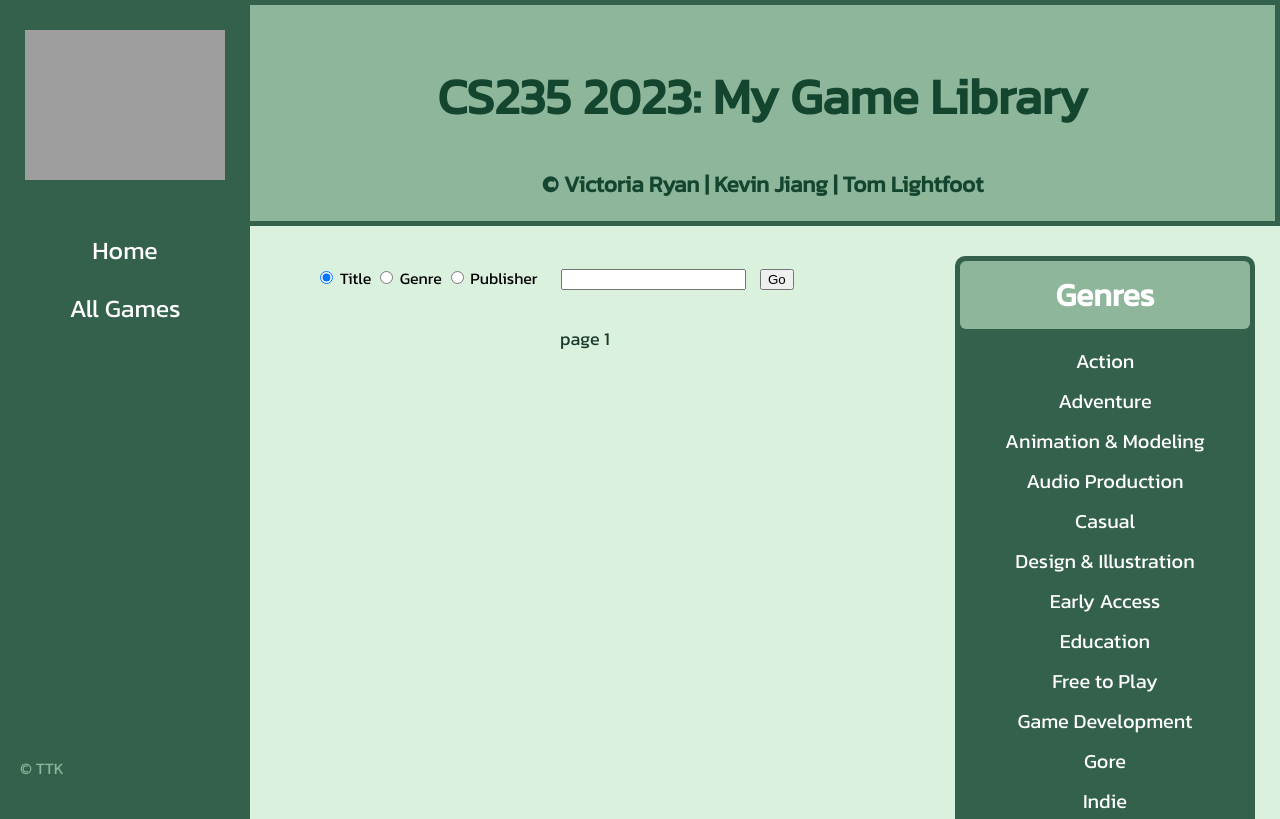
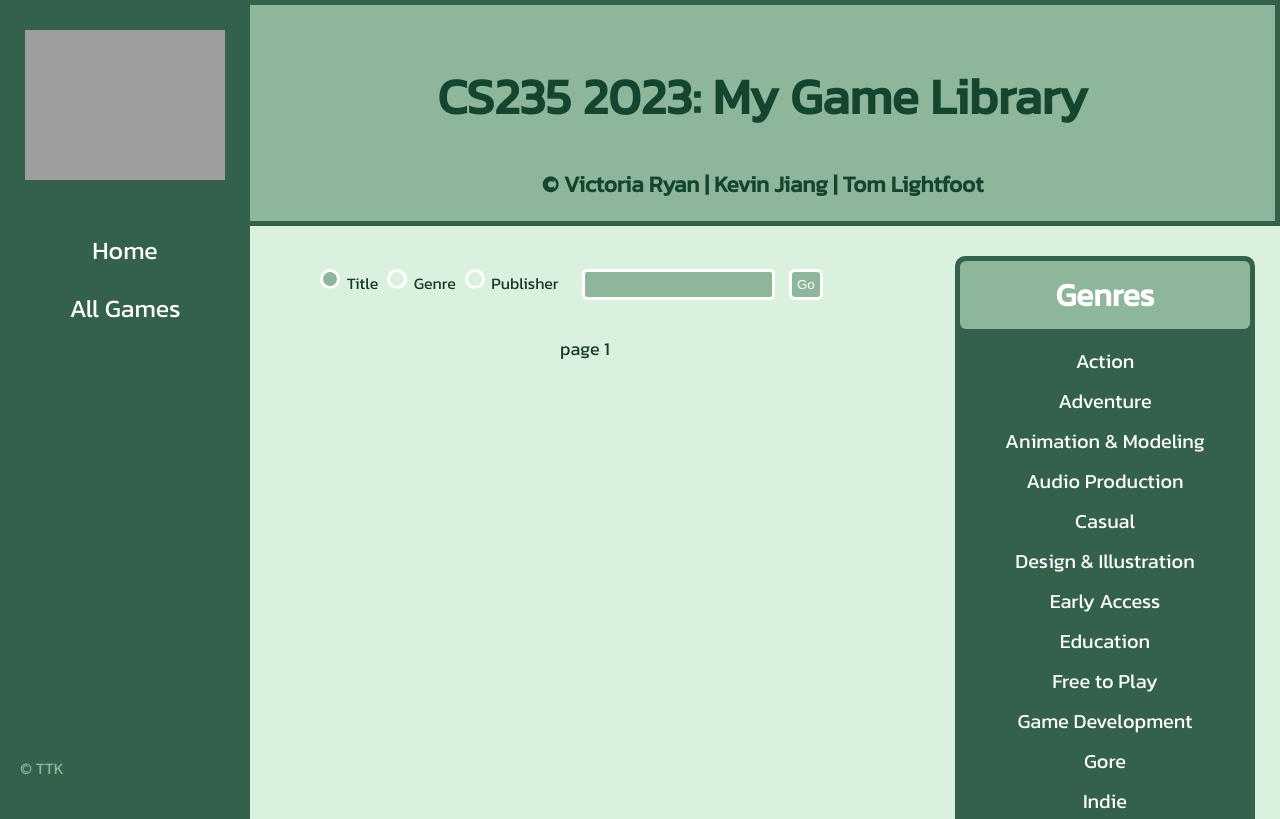
Before and after one commit to chromeyy/games-library-web-app, a Flask app: page /game_library/search?current_page=0 in a window 1280 px wide. Shown: the top 819 px of the page. Run offline with Flask 3, Linux system fonts and the light colour scheme; some libraries are stand-ins or nearby versions; grey boxes are pictures that could not be loaded.

Commit message:
css changes for search form

```diff
--- a/games/static/css/main.css
+++ b/games/static/css/main.css
@@ -236,8 +236,37 @@ ul {
 .form-field {
     display: inline-block;
     padding: 10px;
+    color: #18392B;
 }
 
+#go-button {
+    background-color: #8EB69B;
+    color: #fff;
+    border: solid;
+    border-radius: 6px;
+    padding: 5px;
+}
+
+#search_term {
+    background-color: #8EB69B;
+    color: #fff;
+    border: solid #fff;
+    border-radius: 5px;
+    padding: 5px;
+}
+
+input[type=radio] {
+         appearance: none;
+         padding: 7px;
+         background-color: 33614C;
+         border-radius:50%;
+         border: solid #fff;
+}
+
+input[type=radio]:checked {
+    background-color: #8EB69B;
+    border: solid #fff;
+}
 
 .game-detail {
     margin-top: 5px;
--- a/games/templates/search_form.html
+++ b/games/templates/search_form.html
@@ -1,16 +1,16 @@
 <div id="search-form-wrapper">
     <form method="POST" action="{{ url_for("game_library_bp.game_library_search_term", current_page=0) }}">
         <div class="form-field">
-            <input type="radio" id="title" name="search_category" value="Title" checked/>
-            <label for="title">Title</label>
-            <input type="radio" id="genre" name="search_category" value="Genre"/>
-            <label for="genre">Genre</label>
-            <input type="radio" id="publisher" name="search_category" value="Publisher"/>
-            <label for="publisher">Publisher</label>
+            <input type="radio" id="title-button" name="search_category" value="Title" checked/>
+            <label for="title-button">Title</label>
+            <input type="radio" id="genre-button" name="search_category" value="Genre"/>
+            <label for="genre-button">Genre</label>
+            <input type="radio" id="publisher-button" name="search_category" value="Publisher"/>
+            <label for="publisher-button">Publisher</label>
         </div>
         <div class="form-field">
             <input type="text" id="search_term" name="search_term" value=""/>
         </div>
-        <input type = "submit" value = "Go" />
+        <input id="go-button" type = "submit" value = "Go" />
     </form>
 </div>
```
